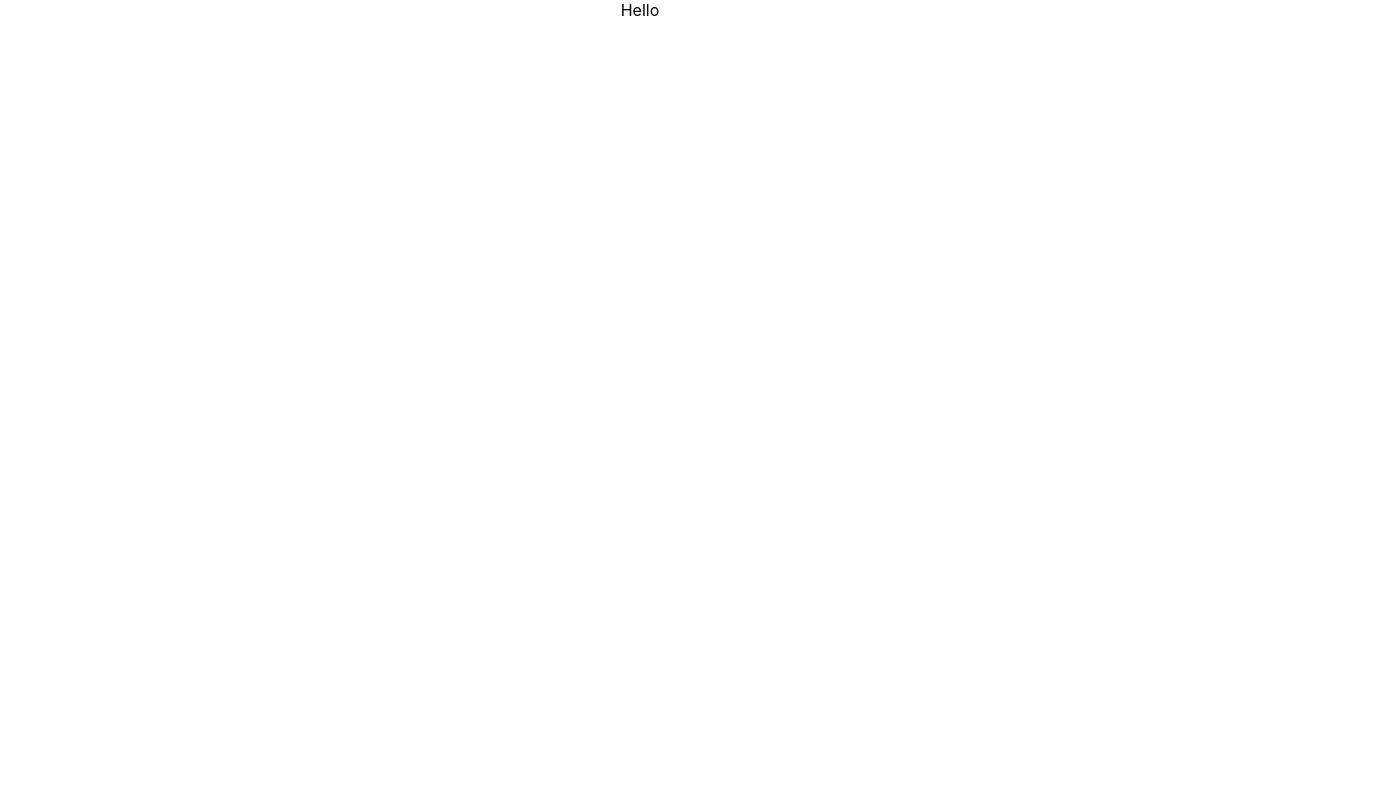
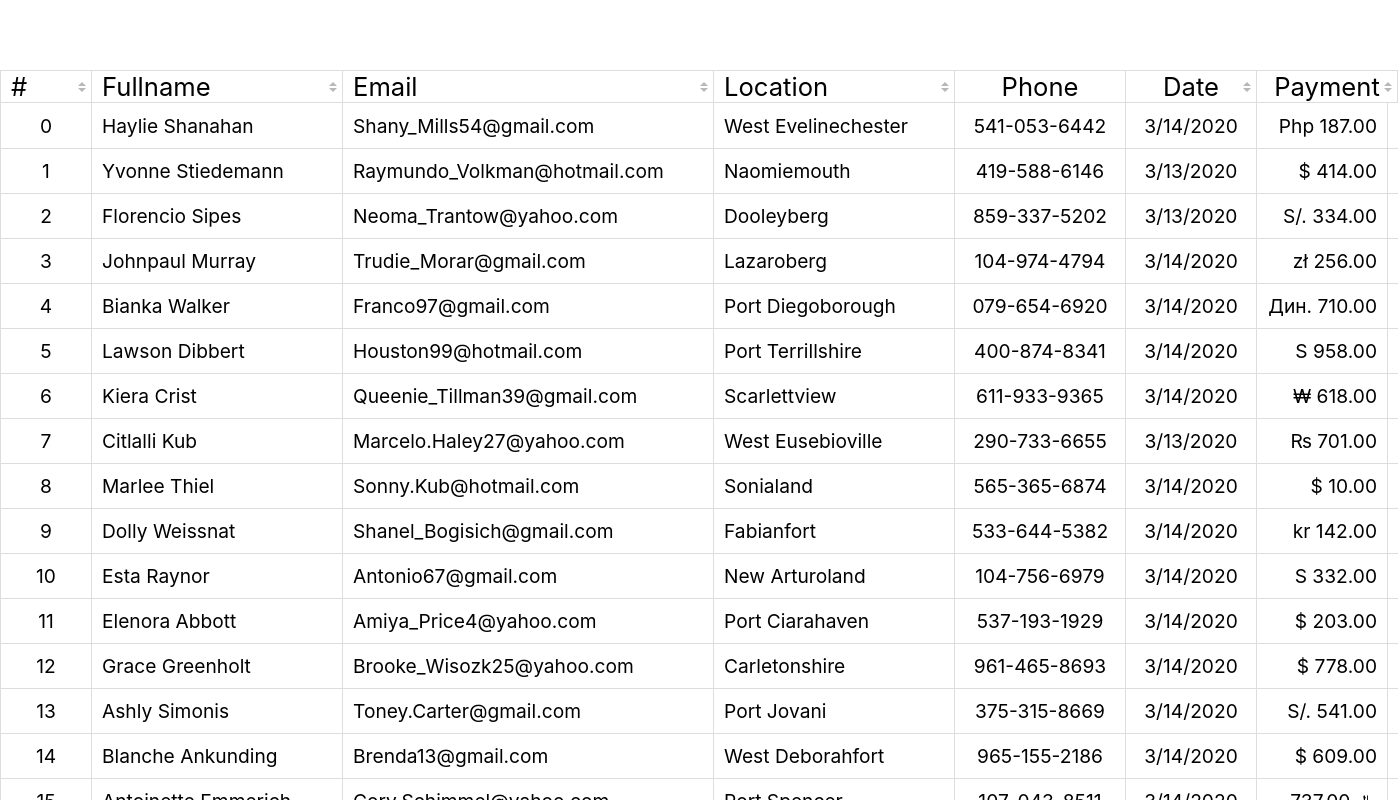
Before and after one commit to Blancduman/data-task, a React (Create React App) app: page / in a window 1280 px wide. Shown: the top 800 px of the page, 1398 px wide, since content can reach past the window. Built offline with nearby package versions, Linux system fonts and the light colour scheme.

Commit message:
feat: add row, header, styles, virtualized

```diff
--- a/package.json
+++ b/package.json
@@ -6,11 +6,16 @@
     "@testing-library/jest-dom": "^4.2.4",
     "@testing-library/react": "^9.3.2",
     "@testing-library/user-event": "^7.1.2",
+    "currency-symbol-map": "^4.0.4",
     "faker": "^4.1.0",
+    "lodash": "^4.17.15",
+    "node-sass": "^4.13.1",
+    "prop-types": "^15.7.2",
     "react": "^16.13.0",
     "react-dom": "^16.13.0",
     "react-redux": "^7.2.0",
     "react-scripts": "3.4.0",
+    "react-window": "^1.8.5",
     "redux": "^4.0.5",
     "redux-thunk": "^2.3.0"
   },
--- a/src/actions/index.js
+++ b/src/actions/index.js
@@ -1,6 +1,6 @@
 import { FETCH_DATA } from "./types";
 import faker from "faker";
-faker.seed(781);
+faker.seed(783);
 
 const makeFake = index => {
   return {
@@ -15,8 +15,10 @@ const makeFake = index => {
     description: faker.lorem.text(),
     idNumber: faker.random.number(),
     date: faker.date.recent(),
-    payment: faker.commerce.price(),
-    currency: faker.finance.currencySymbol()
+    payment: {
+      amount: faker.commerce.price(),
+      currency: faker.finance.currencySymbol()
+    }
   };
 };
 
@@ -24,3 +26,8 @@ export const loadData = () => async dispatch => {
   const data = [...new Array(100)].map((_, index) => makeFake(index));
   dispatch({ type: FETCH_DATA, payload: data });
 };
+let sto = 100;
+export const minus1 = () => async (dispatch, getState) => {
+  const data = [...new Array(sto--)].map((_, index) => makeFake(index));
+  dispatch({ type: "minus1", payload: data });
+};
--- a/src/components/App.css
+++ b/src/components/App.css
@@ -1,38 +1,4 @@
 .App {
-  text-align: center;
+  width: 1320px;
+  margin: 70px auto 0;
 }
-
-.App-logo {
-  height: 40vmin;
-  pointer-events: none;
-}
-
-@media (prefers-reduced-motion: no-preference) {
-  .App-logo {
-    animation: App-logo-spin infinite 20s linear;
-  }
-}
-
-.App-header {
-  background-color: #282c34;
-  min-height: 100vh;
-  display: flex;
-  flex-direction: column;
-  align-items: center;
-  justify-content: center;
-  font-size: calc(10px + 2vmin);
-  color: white;
-}
-
-.App-link {
-  color: #61dafb;
-}
-
-@keyframes App-logo-spin {
-  from {
-    transform: rotate(0deg);
-  }
-  to {
-    transform: rotate(360deg);
-  }
-}
--- a/src/components/App.js
+++ b/src/components/App.js
@@ -1,7 +1,13 @@
-import React, { useEffect, useState } from "react";
+import React, { useEffect } from "react";
 import { useDispatch, useSelector } from "react-redux";
+import { FixedSizeList } from "react-window";
 import { loadData } from "../actions/index";
+import Row from "./Row";
+import TableHead from "./TableHead";
+
 import "./App.css";
+
+// const columnWidths = [50, 200, 270, 150, 120, 100, 100, 100];
 
 function App(props) {
   const data = useSelector(state => state.data);
@@ -15,7 +21,22 @@ function App(props) {
     console.log(data);
   }, [data]);
 
-  return <div className="App">Hello</div>;
+  if (data.length)
+    return (
+      <div className="App">
+        <TableHead />
+        <FixedSizeList
+          height={800}
+          itemCount={data.length}
+          itemSize={45}
+          width={1398}
+          style={{ overflowX: "hidden", borderBottom: "1px solid #ddd" }}
+        >
+          {Row}
+        </FixedSizeList>
+      </div>
+    );
+  return <div>APp</div>;
 }
 
 export default App;
--- /dev/null
+++ b/src/components/Row.js
@@ -0,0 +1,42 @@
+import React from "react";
+import { useSelector } from "react-redux";
+
+import "./Row.scss";
+
+const Row = ({ index, style }) => {
+  const {
+    rank,
+    name,
+    lastName,
+    email,
+    LocationName,
+    phone,
+    date,
+    payment
+  } = useSelector(state => state.data[index]);
+  return (
+    <div style={{ ...style }} className="tableRow">
+      <span className="tableRow--rank display-cell-flex text-verflow-ellipsis border-right border-left">
+        {rank}
+      </span>
+      <span className="tableRow--fullname display-cell-flex text-verflow-ellipsis border-right tableRow--item-left">{`${name} ${lastName}`}</span>
+      <span className="tableRow--email display-cell-flex text-verflow-ellipsis border-right tableRow--item-left">
+        {email}
+      </span>
+      <span className="tableRow--LocationName display-cell-flex text-verflow-ellipsis border-right tableRow--item-left">
+        {LocationName}
+      </span>
+      <span className="tableRow--phone display-cell-flex text-verflow-ellipsis border-right">
+        {phone}
+      </span>
+      <span className="tableRow--date display-cell-flex text-verflow-ellipsis border-right">
+        {date.toLocaleDateString(`${navigator.language}`)}
+      </span>
+      <span className="tableRow--payment display-cell-flex text-verflow-ellipsis border-right tableRow--item-right">
+        {`${payment.currency} ${payment.amount}`}
+      </span>
+    </div>
+  );
+};
+
+export default Row;
--- /dev/null
+++ b/src/components/Row.scss
@@ -0,0 +1,62 @@
+@import "styles/constants";
+
+.tableRow {
+  font-size: 1.2rem;
+  border-bottom: 1px solid #ddd;
+  display: flex;
+}
+
+.tableRow--item-left {
+  padding-left: 10px;
+}
+
+.tableRow--item-right {
+  padding-right: 10px;
+}
+
+.display-cell-flex {
+  display: flex;
+  align-items: center;
+}
+
+.border-left {
+  border-left: 1px solid #ddd;
+}
+
+.text-verflow-ellipsis {
+  text-overflow: ellipsis;
+  overflow: hidden;
+  white-space: nowrap;
+}
+.tableRow--rank {
+  width: $rank-width;
+  justify-content: center;
+}
+.tableRow--fullname {
+  width: $fullname-width;
+  justify-content: flex-start;
+}
+.tableRow--email {
+  width: $email-width;
+  justify-content: flex-start;
+}
+.tableRow--LocationName {
+  width: $LocationName-width;
+  justify-content: flex-start;
+}
+.tableRow--phone {
+  width: $phone-width;
+  justify-content: center;
+}
+.tableRow--date {
+  width: $date-width;
+  justify-content: center;
+}
+.tableRow--payment {
+  width: $payment-width;
+  justify-content: flex-end;
+}
+.tableRow--currency {
+  width: $currency-width;
+  justify-content: center;
+}
--- /dev/null
+++ b/src/components/TableHead.js
@@ -0,0 +1,34 @@
+import React from "react";
+
+import "./Row.scss";
+import "./TableHead.scss";
+
+const TableHead = () => {
+  return (
+    <div className="tableHead">
+      <span className="tableHead--rank display-cell-flex border-right sort-by">
+        #
+      </span>
+      <span className="tableHead--fullname display-cell-flex border-right sort-by">
+        Fullname
+      </span>
+      <span className="tableHead--email display-cell-flex border-right sort-by">
+        Email
+      </span>
+      <span className="tableHead--LocationName display-cell-flex border-right  sort-by">
+        Location
+      </span>
+      <span className="tableHead--phone display-cell-flex border-right">
+        Phone
+      </span>
+      <span className="tableHead--date display-cell-flex border-right sort-by">
+        Date
+      </span>
+      <span className="tableHead--payment display-cell-flex border-right sort-by">
+        Payment
+      </span>
+    </div>
+  );
+};
+
+export default TableHead;
--- /dev/null
+++ b/src/components/TableHead.scss
@@ -0,0 +1,134 @@
+@import "styles/constants";
+
+.tableHead {
+  font-size: 1.6rem;
+  border: 1px solid #ddd;
+  display: flex;
+  width: 1396px;
+}
+
+.display-cell-flex {
+  display: flex;
+  align-items: center;
+}
+
+.border-right {
+  border-right: 1px solid #ddd;
+}
+.text-verflow-ellipsis {
+  text-overflow: ellipsis;
+  overflow: hidden;
+  white-space: nowrap;
+}
+.tableHead--rank {
+  // min-width: calc(#{$rank-width} - 4px);
+  padding-left: 10px;
+  min-width: calc(#{$rank-width} - 10px);
+  max-width: $rank-width;
+  // width: calc(#{$rank-width} - 1px);
+  justify-content: flex-start;
+}
+.tableHead--fullname {
+  min-width: $fullname-width;
+  padding-left: 10px;
+  // min-width: calc(#{$fullname-width} + 10px);
+  max-width: $fullname-width;
+  // width: calc(#{$fullname-width} - 1px);
+  justify-content: flex-start;
+}
+.tableHead--email {
+  min-width: $email-width;
+  padding-left: 10px;
+  // min-width: calc(#{$email-width} + 10px);
+  max-width: $email-width;
+  // width: calc(#{$email-width} - 1px);
+  justify-content: flex-start;
+}
+.tableHead--LocationName {
+  min-width: $LocationName-width;
+  padding-left: 10px;
+  // min-width: calc(#{$LocationName-width} + 10px);
+  max-width: $LocationName-width;
+  // width: calc(#{$LocationName-width} - 1px);
+  justify-content: flex-start;
+}
+.tableHead--phone {
+  // min-width: calc(#{$phone-width} - 9px);
+  min-width: $phone-width;
+  max-width: $phone-width;
+  // width: calc(#{$phone-width} - 1px);
+  justify-content: center;
+}
+.tableHead--date {
+  min-width: $date-width;
+  // min-width: calc(#{$date-width} - 6px);
+  max-width: $date-width;
+  // width: calc(#{$date-width} - 1px);
+  justify-content: center;
+}
+.tableHead--payment {
+  // min-width: $payment-width;
+  min-width: calc(#{$payment-width} + 20px);
+  max-width: $payment-width;
+  // width: calc(#{$payment-width} - 1px);
+  justify-content: center;
+}
+.tableHead--currency {
+  // min-width: $currency-width;
+  min-width: calc(#{$currency-width} + 20px);
+  max-width: $currency-width;
+  // width: calc(#{$currency-width} - 1px);
+  justify-content: center;
+}
+
+.sort-by,
+.sorted-by-Az,
+.sorted-by-Za {
+  position: relative;
+}
+.sort-by:before,
+.sort-by:after,
+.sorted-by-Az:before,
+.sorted-by-Az:after,
+.sorted-by-Za:before,
+.sorted-by-Za:after {
+  border: 4px solid transparent;
+  content: "";
+  display: block;
+  height: 0;
+  right: 5px;
+  top: 50%;
+  position: absolute;
+  width: 0;
+}
+.sort-by:before,
+.sorted-by-Az:before,
+.sorted-by-Za:before {
+  margin-top: -9px;
+}
+.sort-by:after,
+.sorted-by-Az:after,
+.sorted-by-Za:after {
+  margin-top: 1px;
+}
+
+.sort-by::before {
+  border-bottom-color: rgb(184, 184, 184);
+}
+.sorted-by-Az::before {
+  border-bottom-color: rgb(0, 0, 0);
+}
+.sorted-by-Za::before {
+  border-bottom-color: rgb(184, 184, 184);
+}
+
+.sort-by::after {
+  border-top-color: rgb(184, 184, 184);
+}
+
+.sorted-by-Az::after {
+  border-top-color: rgb(184, 184, 184);
+}
+.sorted-by-Za::after {
+  border-top-color: rgb(0, 0, 0);
+}
--- /dev/null
+++ b/src/components/styles/_constants.scss
@@ -0,0 +1,8 @@
+$rank-width: 90px;
+$fullname-width: 240px;
+$email-width: 360px;
+$LocationName-width: 230px;
+$phone-width: 170px;
+$date-width: 130px;
+$payment-width: 120px;
+$currency-width: 120px;
--- a/src/index.css
+++ b/src/index.css
@@ -1,13 +1,34 @@
 body {
   margin: 0;
-  font-family: -apple-system, BlinkMacSystemFont, 'Segoe UI', 'Roboto', 'Oxygen',
-    'Ubuntu', 'Cantarell', 'Fira Sans', 'Droid Sans', 'Helvetica Neue',
+  font-size: 10px;
+  font-family: -apple-system, BlinkMacSystemFont, "Segoe UI", "Roboto", "Oxygen",
+    "Ubuntu", "Cantarell", "Fira Sans", "Droid Sans", "Helvetica Neue",
     sans-serif;
   -webkit-font-smoothing: antialiased;
   -moz-osx-font-smoothing: grayscale;
 }
 
 code {
-  font-family: source-code-pro, Menlo, Monaco, Consolas, 'Courier New',
+  font-family: source-code-pro, Menlo, Monaco, Consolas, "Courier New",
     monospace;
 }
+
+/* width */
+::-webkit-scrollbar {
+  width: 10px;
+}
+
+/* Track */
+::-webkit-scrollbar-track {
+  background: #f1f1f1;
+}
+
+/* Handle */
+::-webkit-scrollbar-thumb {
+  background: #888;
+}
+
+/* Handle on hover */
+::-webkit-scrollbar-thumb:hover {
+  background: #555;
+}
--- a/src/reducers/data.js
+++ b/src/reducers/data.js
@@ -1,9 +1,11 @@
 import { FETCH_DATA } from "../actions/types";
 
-export default (state = {}, action) => {
+export default (state = [], action) => {
   switch (action.type) {
     case FETCH_DATA:
-      return { ...state, ...action.payload };
+      return [...state, ...action.payload];
+    case "minus1":
+      return [...action.payload];
     default:
       return state;
   }
```
Also changed, not shown: 1 other file (tests, documents, lock files or other folders).
